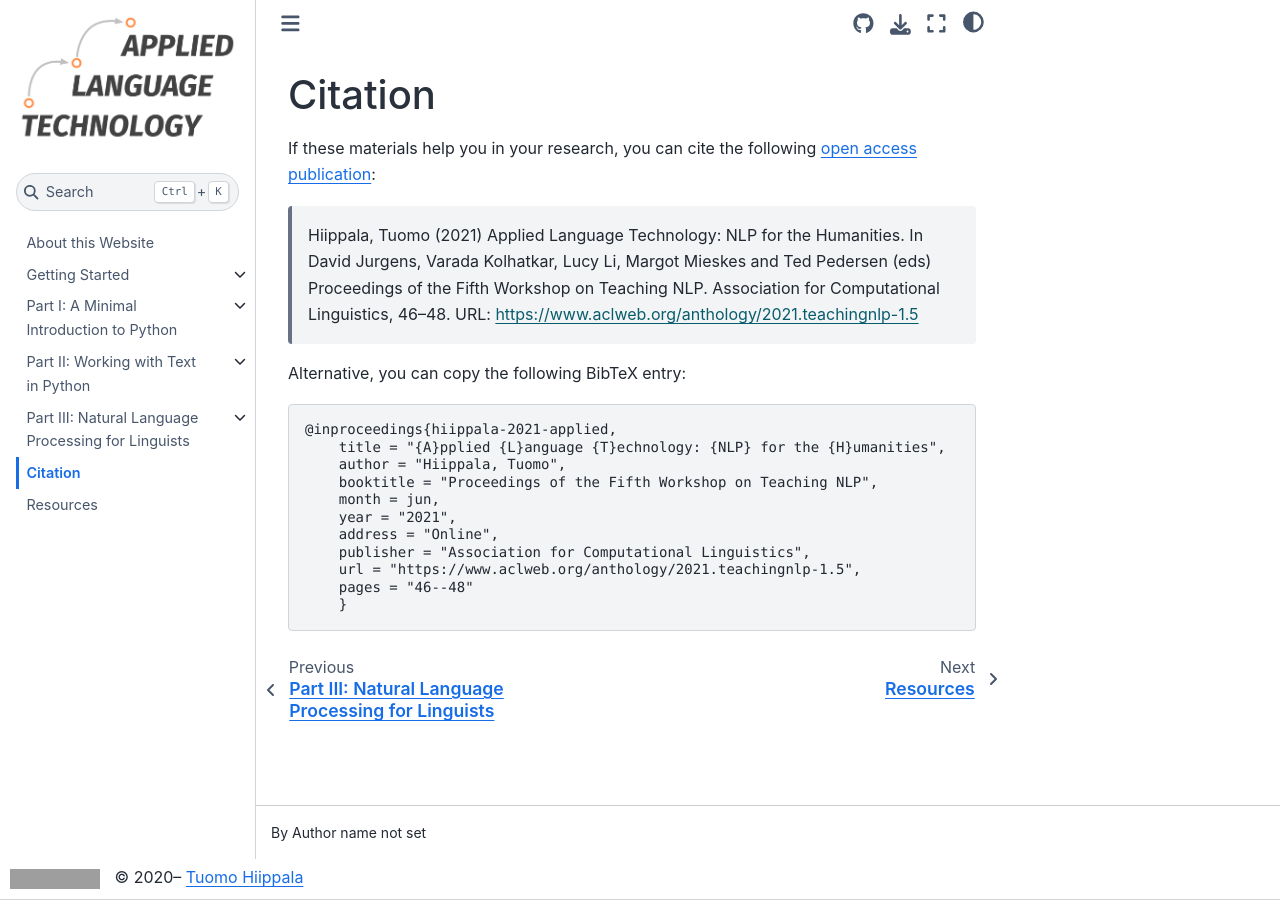
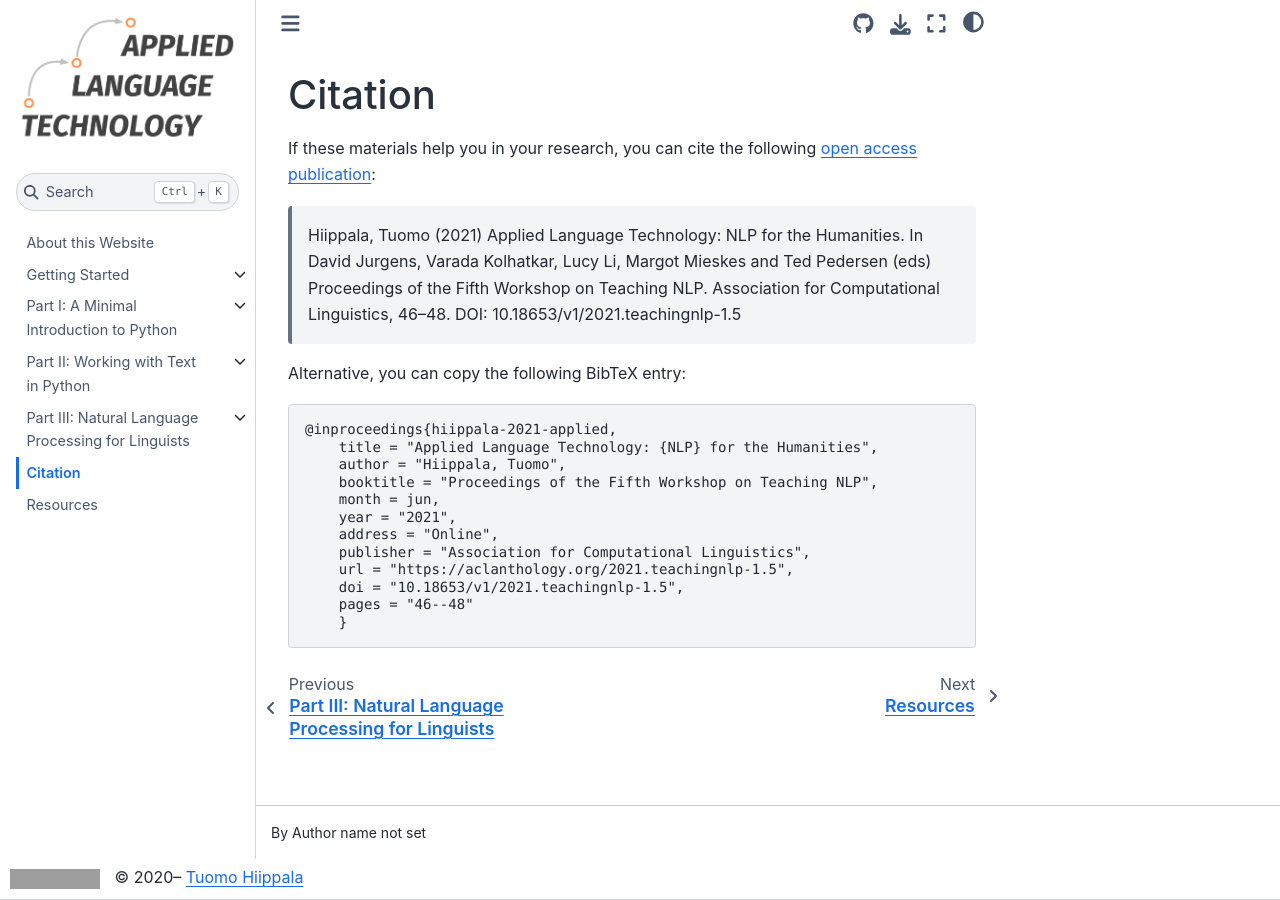
Before and after one commit to Applied-Language-Technology/website, a Sphinx documentation site: the page built from source/citation.rst, in a window 1280 px wide. Built offline with Sphinx 7.4.7 and the Sphinx Book theme 1.1.4, drawn with Linux system fonts in a browser that asks for light colours; pages that are not in the unit, such as notebooks, are missing from menus; grey boxes are pictures that could not be loaded.

```diff
--- a/source/citation.rst
+++ b/source/citation.rst
@@ -4,20 +4,21 @@ Citation
 
 If these materials help you in your research, you can cite the following `open access publication <https://www.aclweb.org/anthology/2021.teachingnlp-1.5.pdf>`_:
 
-    Hiippala, Tuomo (2021) Applied Language Technology: NLP for the Humanities. In David Jurgens, Varada Kolhatkar, Lucy Li, Margot Mieskes and Ted Pedersen (eds) Proceedings of the Fifth Workshop on Teaching NLP. Association for Computational Linguistics, 46–48. URL: https://www.aclweb.org/anthology/2021.teachingnlp-1.5
+    Hiippala, Tuomo (2021) Applied Language Technology: NLP for the Humanities. In David Jurgens, Varada Kolhatkar, Lucy Li, Margot Mieskes and Ted Pedersen (eds) Proceedings of the Fifth Workshop on Teaching NLP. Association for Computational Linguistics, 46–48. DOI: 10.18653/v1/2021.teachingnlp-1.5
 
 Alternative, you can copy the following BibTeX entry:
 
 .. code-block:: console
 
     @inproceedings{hiippala-2021-applied,
-    	title = "{A}pplied {L}anguage {T}echnology: {NLP} for the {H}umanities",
-    	author = "Hiippala, Tuomo",
-    	booktitle = "Proceedings of the Fifth Workshop on Teaching NLP",
-    	month = jun,
-    	year = "2021",
-    	address = "Online",
-    	publisher = "Association for Computational Linguistics",
-    	url = "https://www.aclweb.org/anthology/2021.teachingnlp-1.5",
-    	pages = "46--48"
-	}
+        title = "Applied Language Technology: {NLP} for the Humanities",
+        author = "Hiippala, Tuomo",
+        booktitle = "Proceedings of the Fifth Workshop on Teaching NLP",
+        month = jun,
+        year = "2021",
+        address = "Online",
+        publisher = "Association for Computational Linguistics",
+        url = "https://aclanthology.org/2021.teachingnlp-1.5",
+        doi = "10.18653/v1/2021.teachingnlp-1.5",
+        pages = "46--48"
+        }
```
Also changed, not shown: source/resources.rst (+7 -1 lines).
